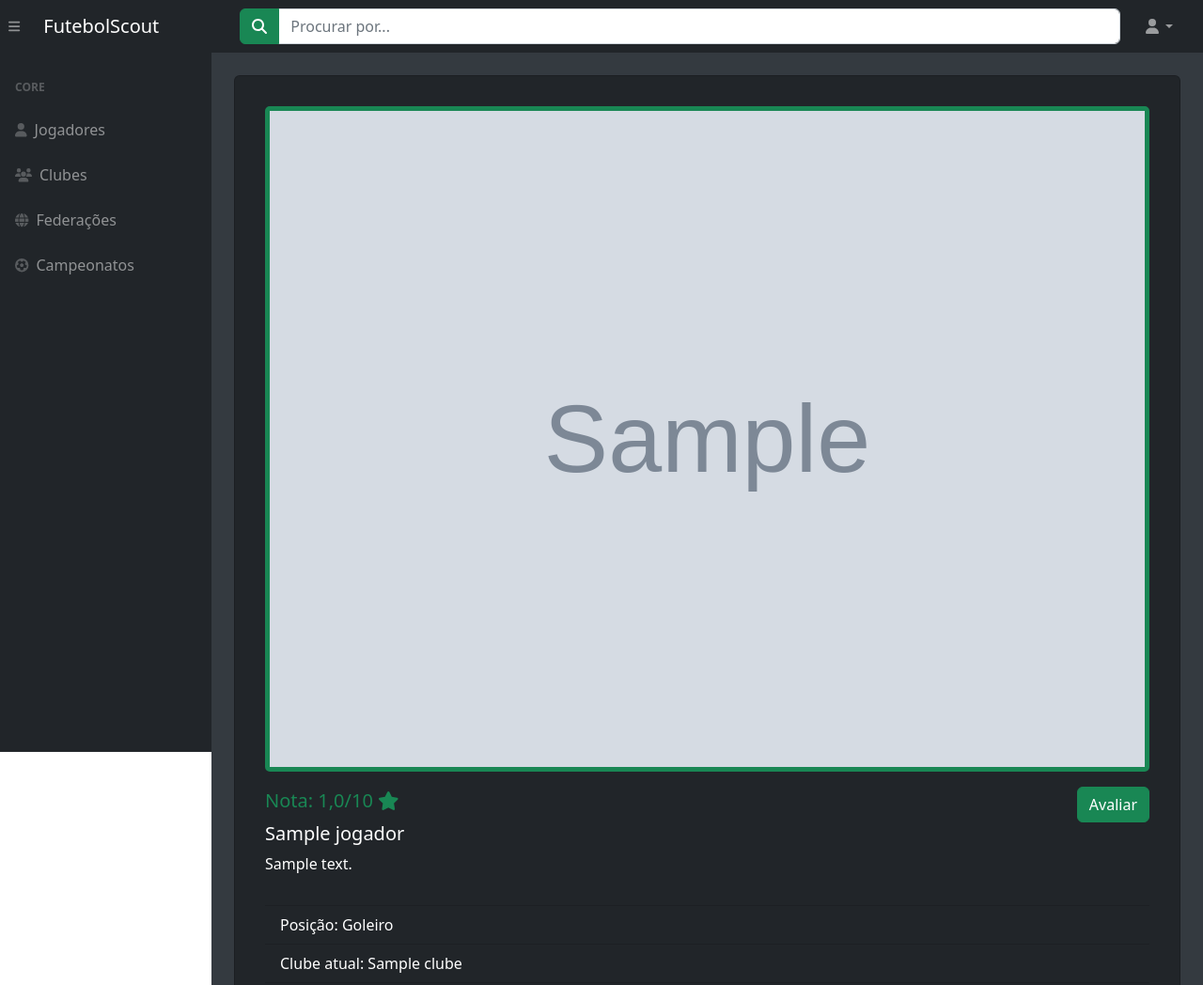
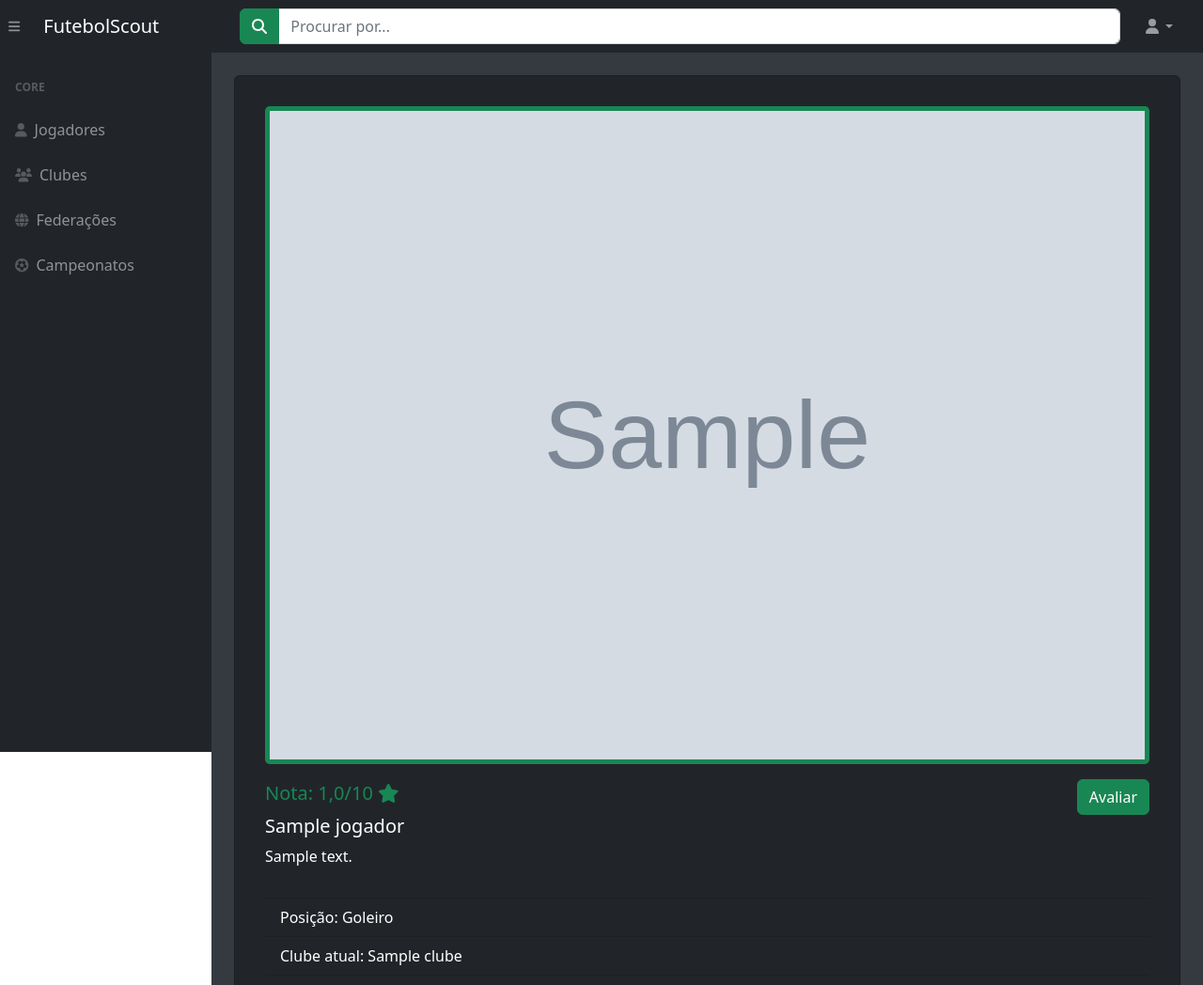
Before and after one commit to Bima034/futebolScoutAPI, a Django app: page /jogador/detail/1/ in a window 1280 px wide. Shown: the top 1048 px of the page at 94% size. Run offline with Django 5.2, Linux system fonts and the light colour scheme; a user stored in the database is signed in; tables that the repository leaves empty hold one stand-in row (values such as "Sample post"); grey boxes marked "Sample" are stand-in pictures; some libraries are stand-ins or nearby versions.

Commit message:
ALTERANDO_TEMPLATES

```diff
--- a/futebolScout/templates/campeonato/detailCampeonato.html
+++ b/futebolScout/templates/campeonato/detailCampeonato.html
@@ -7,6 +7,8 @@
         <div class="col-md-12 position-relative">
           {% if campeonato.logo_path  %}
               <img class="mb-3 card-img border border-success border-5" src="{{ campeonato.logo_path.url }}" alt="Card image cap"/>
+          {% else %}
+                <img class="mb-3 card-img border border-success border-5" src="{% static 'imgs/IMAGE_NONE.jpg' %}" alt="Card image cap" style="max-height: 700px;">
           {% endif %}
         </div>
       </div>
--- a/futebolScout/templates/clube/detailClube.html
+++ b/futebolScout/templates/clube/detailClube.html
@@ -8,6 +8,8 @@
         <div class="col-md-12 position-relative">
           {% if clube.logo_path %}
               <img class="mb-3 card-img border border-success border-5" src="{{ clube.logo_path.url }}" alt="Card image cap" style="max-height: 700px;"/>
+          {% else %}
+                <img class="mb-3 card-img border border-success border-5" src="{% static 'imgs/IMAGE_NONE.jpg' %}" alt="Card image cap" style="max-height: 700px;">
           {% endif %}
         </div>
       </div>
--- a/futebolScout/templates/federacao/detailFederacao.html
+++ b/futebolScout/templates/federacao/detailFederacao.html
@@ -7,6 +7,8 @@
         <div class="col-md-12 position-relative">
           {% if federacao.logo_path %}
               <img class="mb-3 card-img border border-success border-5" src="{{ federacao.logo_path.url }}" alt="Card image cap" />
+          {% else %}
+                <img class="mb-3 card-img border border-success border-5" src="{% static 'imgs/IMAGE_NONE.jpg' %}" alt="Card image cap" style="max-height: 700px;">
           {% endif %}
         </div>
       </div>
--- a/futebolScout/templates/jogador/detailJogador.html
+++ b/futebolScout/templates/jogador/detailJogador.html
@@ -7,7 +7,9 @@
     <div class="row justify-content-center ">
         <div class="col-md-12 position-relative">
           {% if jogador.fotoCapa_path %}
-              <img class="mb-3 card-img border border-success border-5" src="{{ jogador.fotoCapa_path.url }}" alt="Card image cap" />
+              <img class="mb-3 card-img border border-success border-5" src="{{ jogador.fotoCapa_path.url }}" alt="Card image cap" style="max-height: 700px;"/>
+          {% else %}
+                <img class="mb-3 card-img border border-success border-5" src="{% static 'imgs/IMAGE_NONE.jpg' %}" alt="Card image cap" style="max-height: 700px;">
           {% endif %}
         </div>
       </div>
```
